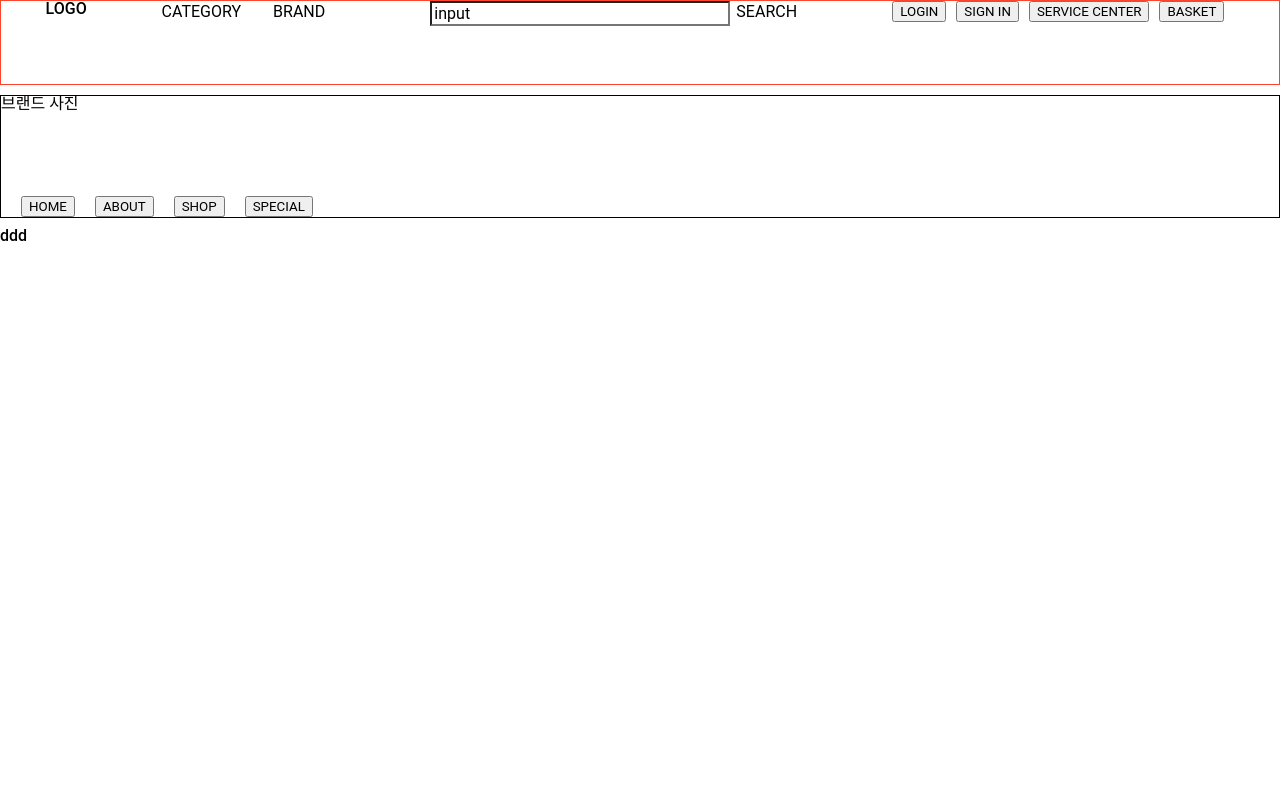
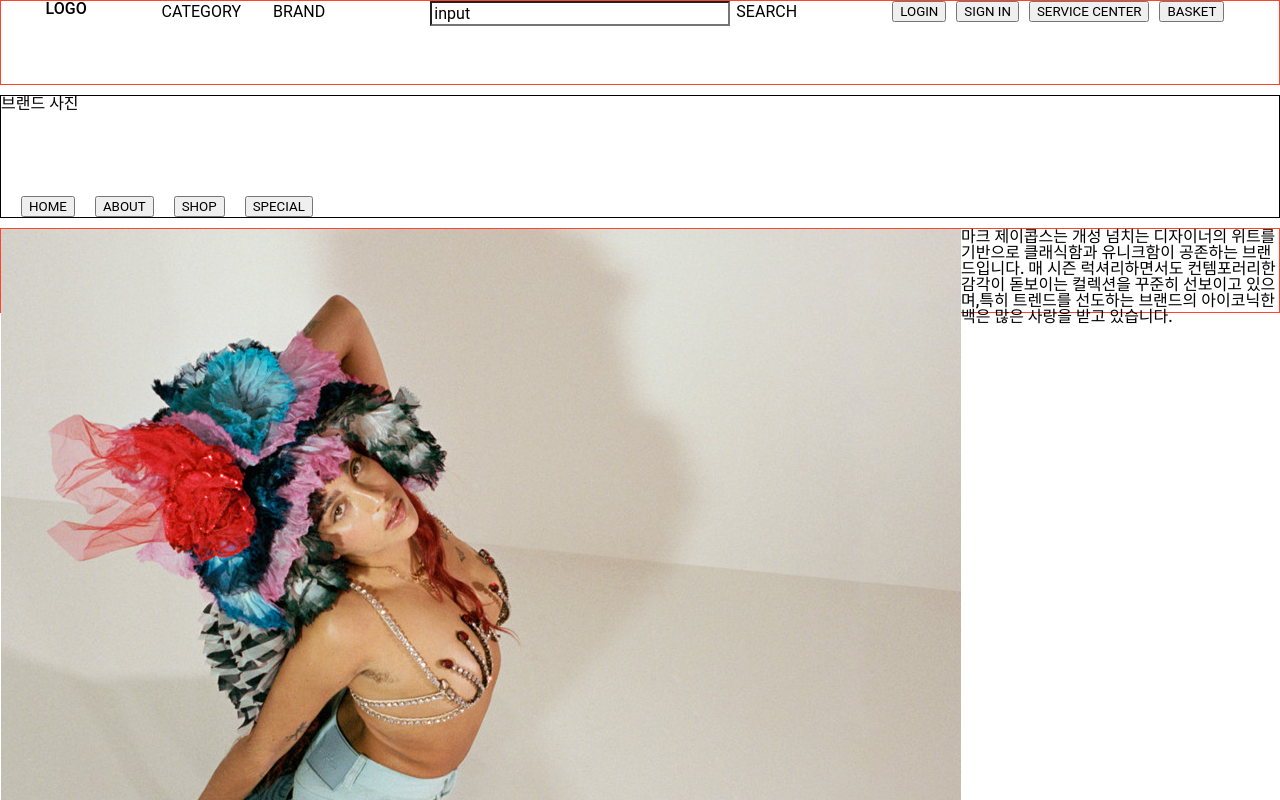
Before and after one commit to im-not-developer/reat-postcss-temp, a React (Create React App) app in the folder line4design-fe/: page /about in a window 1280 px wide. Shown: the top 800 px of the page. Built offline with nearby package versions, Linux system fonts and the light colour scheme; a web font is replaced by a local one.

Commit message:
setting apply router error fix

```diff
--- a/line4design-fe/src/Line4Design.tsx
+++ b/line4design-fe/src/Line4Design.tsx
@@ -1,22 +1,30 @@
 /** @format */
 
 import React from 'react';
-import Footer from './components/commons/Footer';
-import Header from './components/commons/Header';
-import MenuHeader from './components/commons/MenuHeader';
-import RoutePresenter from './routes/RoutePresenter';
+import { BrowserRouter, Route, Switch } from 'react-router-dom';
+import Footer from '~/components/commons/Footer';
+import Header from '~/components/commons/Header';
+import MenuHeader from '~/components/commons/MenuHeader';
+import AboutPage from '~/pages/AboutPage';
+import HomePage from '~/pages/HomePage';
+import NotFoundPage from '~/routes/NotFound/NotFoundPage';
 interface Props {}
 
-const Line4Design = (props: Props) => {
+const Line4Design: React.FC = (props: Props) => {
   return (
     <div className="line4Design_pg">
-      <Header />
-      <MenuHeader />
-      <div className="line4Design_pg__pages">
-        <RoutePresenter />
-      </div>
-
-      <Footer />
+      <BrowserRouter>
+        <Header />
+        <MenuHeader />
+        <div className="line4Design_pg__pages">
+          <Switch>
+            <Route path="/" exact={true} component={HomePage} />
+            <Route path="/about" exact={true} component={AboutPage} />
+            <Route path="*" component={NotFoundPage} />
+          </Switch>
+        </div>
+        <Footer />
+      </BrowserRouter>
     </div>
   );
 };
--- a/line4design-fe/src/index.css
+++ b/line4design-fe/src/index.css
@@ -1,5 +1,6 @@
 .title_text,
 .home_pg,
+.about_page,
 .header,
 .footer,
 .menu_header,
@@ -9,11 +10,14 @@
 .product_card,
 .line4Design_pg,
 .home_pg__contents,
+.about_page__contents,
 .header__contents,
 .menu_header__contents,
 .product_card_section__contents,
 .product_card__down,
 .line4Design_pg__pages,
+.about_page__contents__left,
+.about_page__contents__right,
 .header__contents__left,
 .header__contents__right,
 .menu_header__contents__up,
@@ -60,6 +64,28 @@
     max-width: 1600px;
     border: 1px solid var(--red);
   }
+.about_page {
+  display: flex;
+  width: 100%;
+  height: auto;
+  justify-content: center;
+  /* __contents end */
+}
+/* __contents start */
+.about_page__contents{
+    display: flex;
+    flex-direction: row;
+    width: 100%;
+    max-width: 1600px;
+    height: 85px;
+    border: 1px solid var(--red);
+  }
+.about_page__contents__left {
+      width: 100%;
+
+    }
+.about_page__contents__right {
+    }
 .header {
   display: flex;
   flex-direction: column;
--- a/line4design-fe/src/pages/AboutPage.tsx
+++ b/line4design-fe/src/pages/AboutPage.tsx
@@ -1,11 +1,24 @@
 /** @format */
 
 import React from 'react';
-import { withRouter } from 'react-router-dom';
 interface Props {}
 
 const AboutPage = (props: Props) => {
-  return <div>ddd</div>;
+  return (
+    <div className="about_page">
+      <div className="about_page__contents">
+        <div className="about_page__contents__left">
+          <img src={require('~/assets/imgs/about_sample.jpeg').default}></img>
+        </div>
+        <div className="about_page__contents__right">
+          마크 제이콥스는 개성 넘치는 디자이너의 위트를 기반으로 클래식함과
+          유니크함이 공존하는 브랜드입니다. 매 시즌 럭셔리하면서도 컨템포러리한
+          감각이 돋보이는 컬렉션을 꾸준히 선보이고 있으며,특히 트렌드를 선도하는
+          브랜드의 아이코닉한 백은 많은 사랑을 받고 있습니다.
+        </div>
+      </div>
+    </div>
+  );
 };
 
-export default withRouter(AboutPage);
+export default AboutPage;
--- a/line4design-fe/src/routes/RoutePresenter.tsx
+++ /dev/null
@@ -1,19 +0,0 @@
-/** @format */
-// import HomePage from '../pages/HomePage';
-import React from 'react';
-import { BrowserRouter, Route, Switch } from 'react-router-dom';
-import AboutPage from '../pages/AboutPage';
-import HomePage from '../pages/HomePage';
-import NotFoundPage from './NotFound/NotFoundPage';
-
-const RoutePresenter: React.FC = () => (
-  <BrowserRouter>
-    <Switch>
-      <Route path="/" exact={true} component={HomePage} />
-      <Route path="/about" exact={true} component={AboutPage} />
-      <Route path="*" component={NotFoundPage} />
-    </Switch>
-  </BrowserRouter>
-);
-
-export default RoutePresenter;
--- /dev/null
+++ b/line4design-fe/src/styles/pages/AboutPage.pcss
@@ -0,0 +1,23 @@
+.about_page {
+  display: flex;
+  width: 100%;
+  height: auto;
+  justify-content: center;
+  /* __contents start */
+  &__contents{
+    display: flex;
+    flex-direction: row;
+    width: 100%;
+    max-width: 1600px;
+    height: 85px;
+    border: 1px solid var(--red);
+
+    &__left {
+      width: 100%;
+
+    }
+    &__right {
+    }
+  }
+  /* __contents end */
+}
--- a/line4design-fe/src/styles/pages/styles.pcss
+++ b/line4design-fe/src/styles/pages/styles.pcss
@@ -1 +1,2 @@
 @import "./HomePage.pcss";
+@import "./AboutPage.pcss";
--- a/line4design-fe/tsconfig.json
+++ b/line4design-fe/tsconfig.json
@@ -22,7 +22,8 @@
   },
   "extends": "./tsconfig-path.json",
   "include": [
-    "src"
+    "src",
+    "src/assets"
   ],
   "exclude": [
     "node_modules",
```
Also changed, not shown: line4design-fe/src/assets/imgs/about_sample.jpeg (added).
